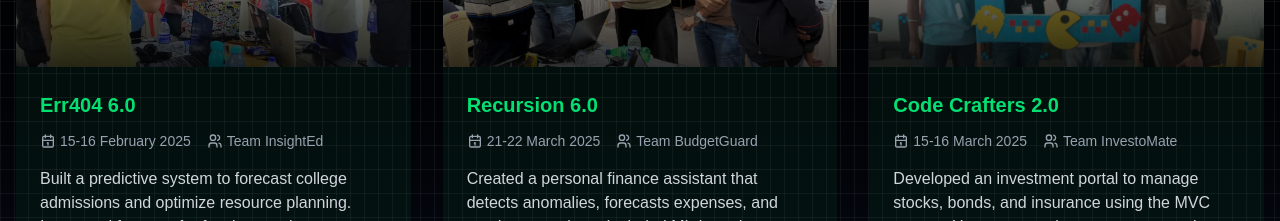
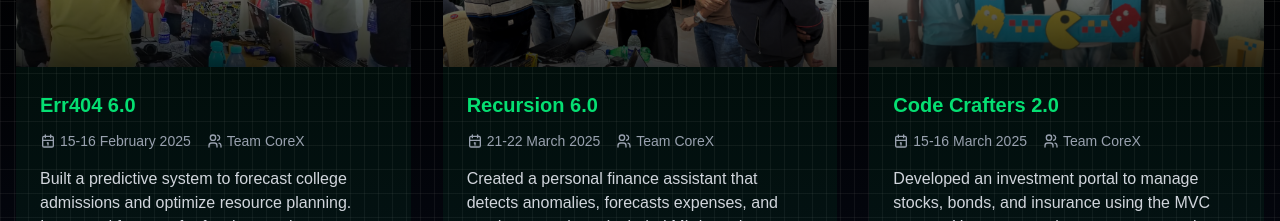
Before and after one commit to suthakaranburaj/portfolio_1, a Next.js app: page / in a window 1280 px wide. Shown: the part 6300-6521 px from the top of the page. Built offline with nearby package versions, Linux system fonts and the light colour scheme.

Commit message:
Team name changed . June 22

```diff
--- a/src/components/hackathon_section/hackathon.tsx
+++ b/src/components/hackathon_section/hackathon.tsx
@@ -13,7 +13,7 @@ const Hackathon = () => {
       title: "Err404 6.0",
       position: "Participated",
       date: "15-16 February 2025", // Update with correct date if needed
-      team: "Team InsightEd",
+      team: "Team CoreX",
       description:
         "Built a predictive system to forecast college admissions and optimize resource planning. Integrated features for faculty recruitment, budget planning, and marketing impact analysis using AI/ML.",
       achievements: [
@@ -27,7 +27,7 @@ const Hackathon = () => {
       title: "Recursion 6.0",
       position: "Top 15 Team",
       date: "21-22 March 2025", // Update with correct date if needed
-      team: "Team BudgetGuard",
+      team: "Team CoreX",
       description:
         "Created a personal finance assistant that detects anomalies, forecasts expenses, and sends smart alerts. Included ML-based transaction categorization, secure banking API integration, and real-time dashboards.",
       achievements: [
@@ -41,7 +41,7 @@ const Hackathon = () => {
       title: "Code Crafters 2.0",
       position: "Top 7 Team",
       date: "15-16 March 2025",
-      team: "Team InvestoMate",
+      team: "Team CoreX",
       description:
         "Developed an investment portal to manage stocks, bonds, and insurance using the MVC pattern. Users can get investment suggestions, estimate profits, buy/sell assets, and manage account balances.",
       achievements: [
```
